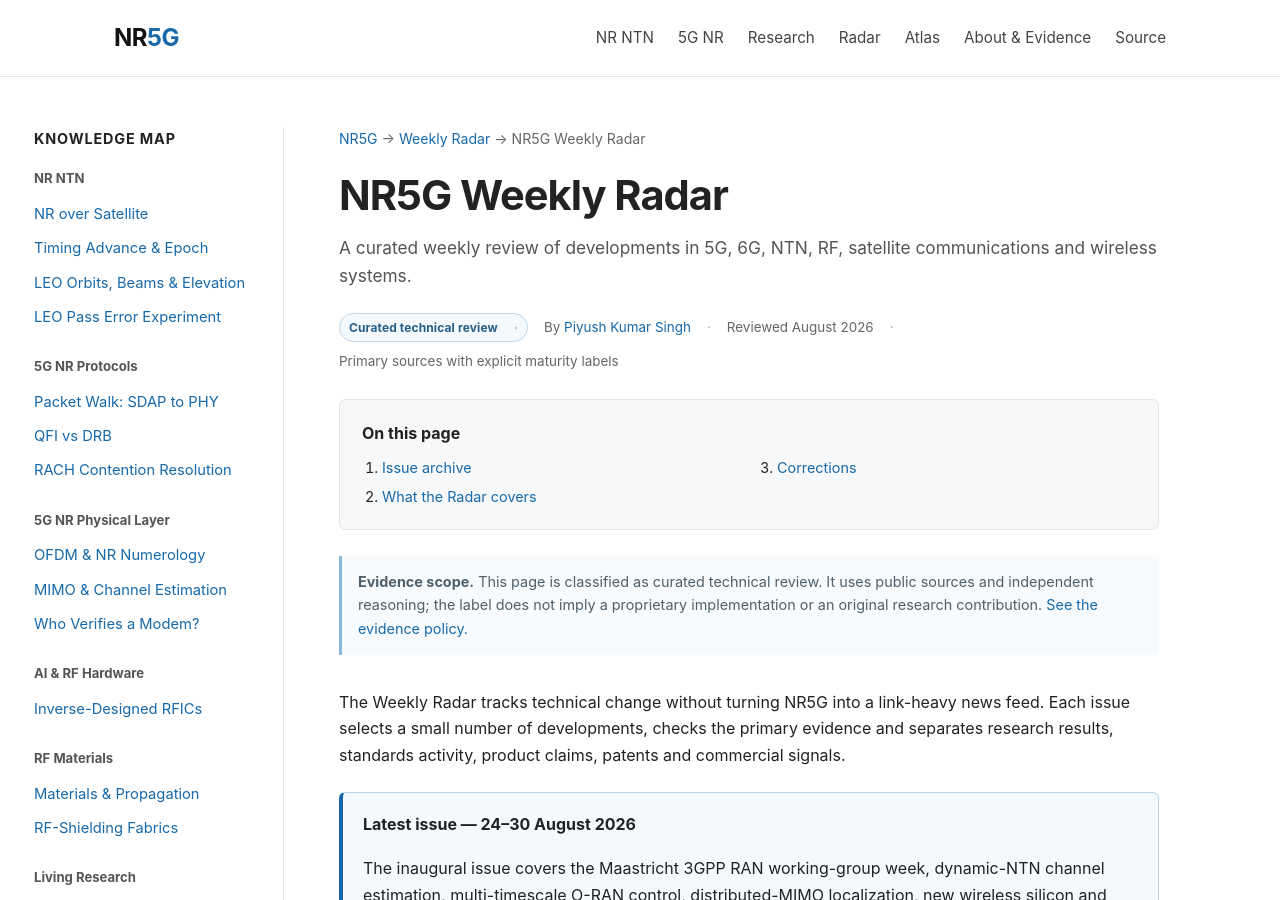
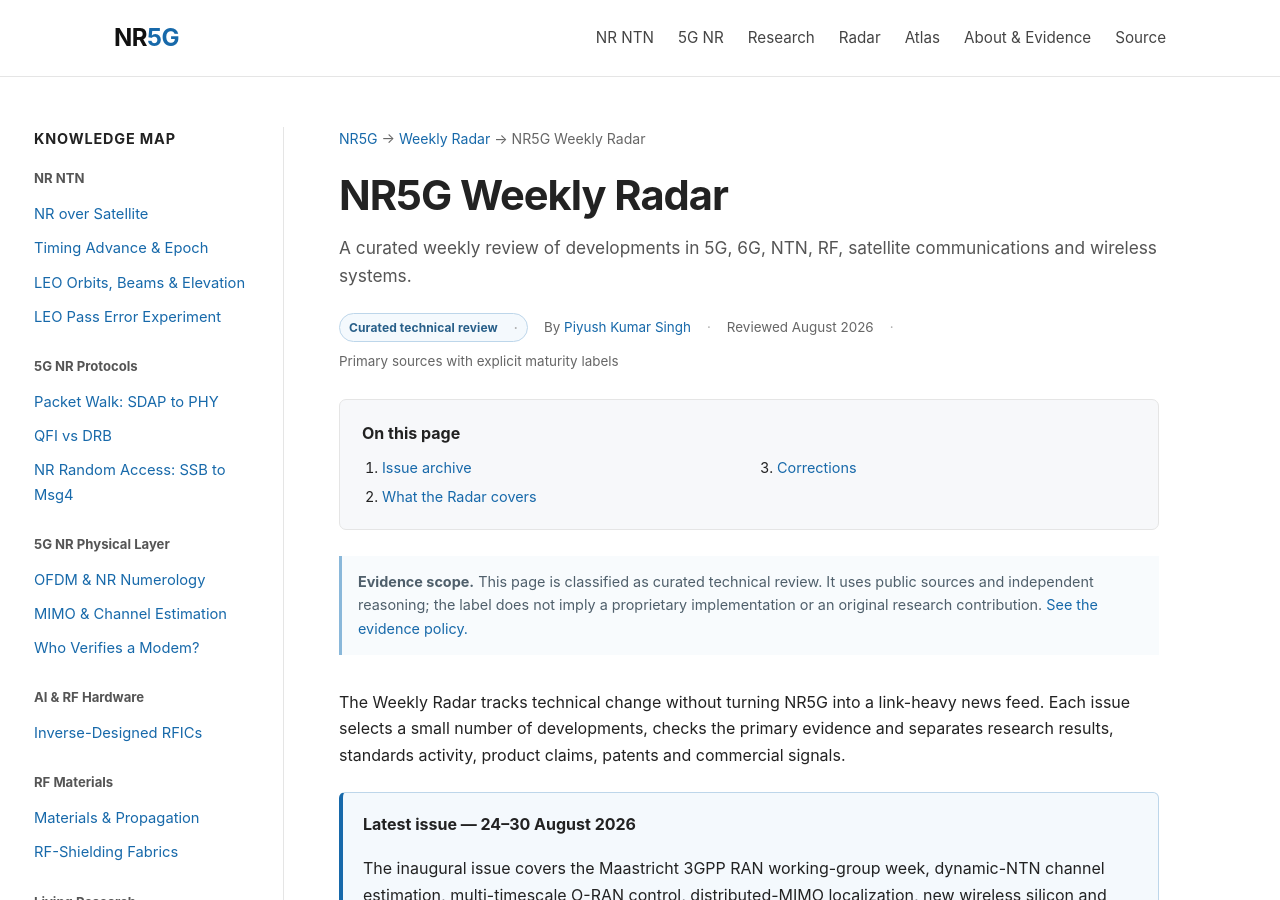
Before and after one commit to pppiyushh/nr5g, a Jekyll site: the page built from radar/index.md, in a window 1280 px wide and 900 px high. Built offline with Jekyll 4.4.1, drawn with Linux system fonts in a browser that asks for light colours.

Commit message:
Rename sidebar entry for complete NR RACH guide

```diff
--- a/_layouts/article.html
+++ b/_layouts/article.html
@@ -54,7 +54,7 @@
             <strong>5G NR Protocols</strong>
             <a class="{% if page.url contains 'nr-user-plane-packet-walk' %}active{% endif %}" href="{{ '/5G/protocol-stack/nr-user-plane-packet-walk.html' | relative_url }}">Packet Walk: SDAP to PHY</a>
             <a class="{% if page.url contains 'qfi-vs-drb-sdap' %}active{% endif %}" href="{{ '/5G/protocol-stack/qfi-vs-drb-sdap.html' | relative_url }}">QFI vs DRB</a>
-            <a class="{% if page.url contains 'nr-rach-msg3-msg4-contention-resolution' %}active{% endif %}" href="{{ '/5G/protocol-stack/nr-rach-msg3-msg4-contention-resolution.html' | relative_url }}">RACH Contention Resolution</a>
+            <a class="{% if page.url contains 'nr-rach-msg3-msg4-contention-resolution' %}active{% endif %}" href="{{ '/5G/protocol-stack/nr-rach-msg3-msg4-contention-resolution.html' | relative_url }}">NR Random Access: SSB to Msg4</a>
         </div>
         <div class="sidebar-group">
             <strong>5G NR Physical Layer</strong>
```
